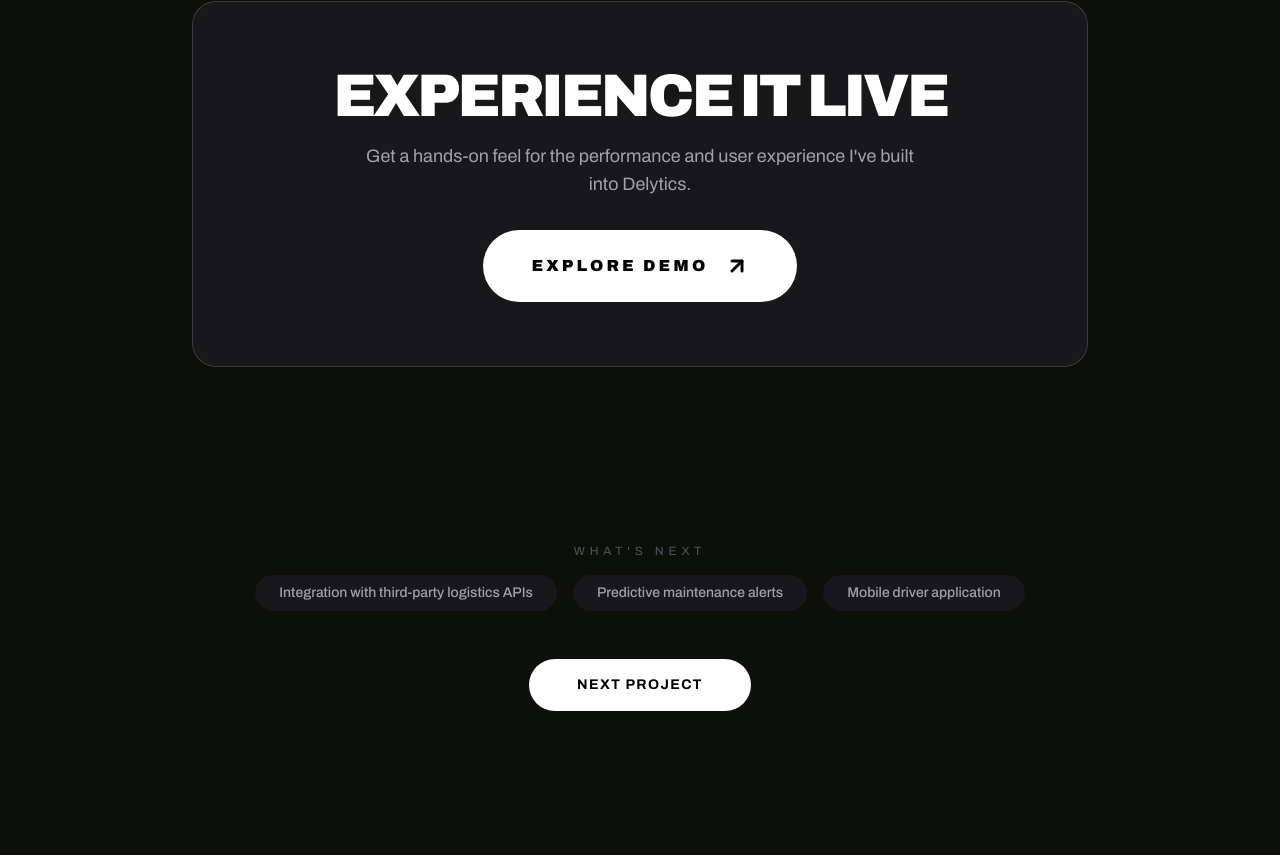
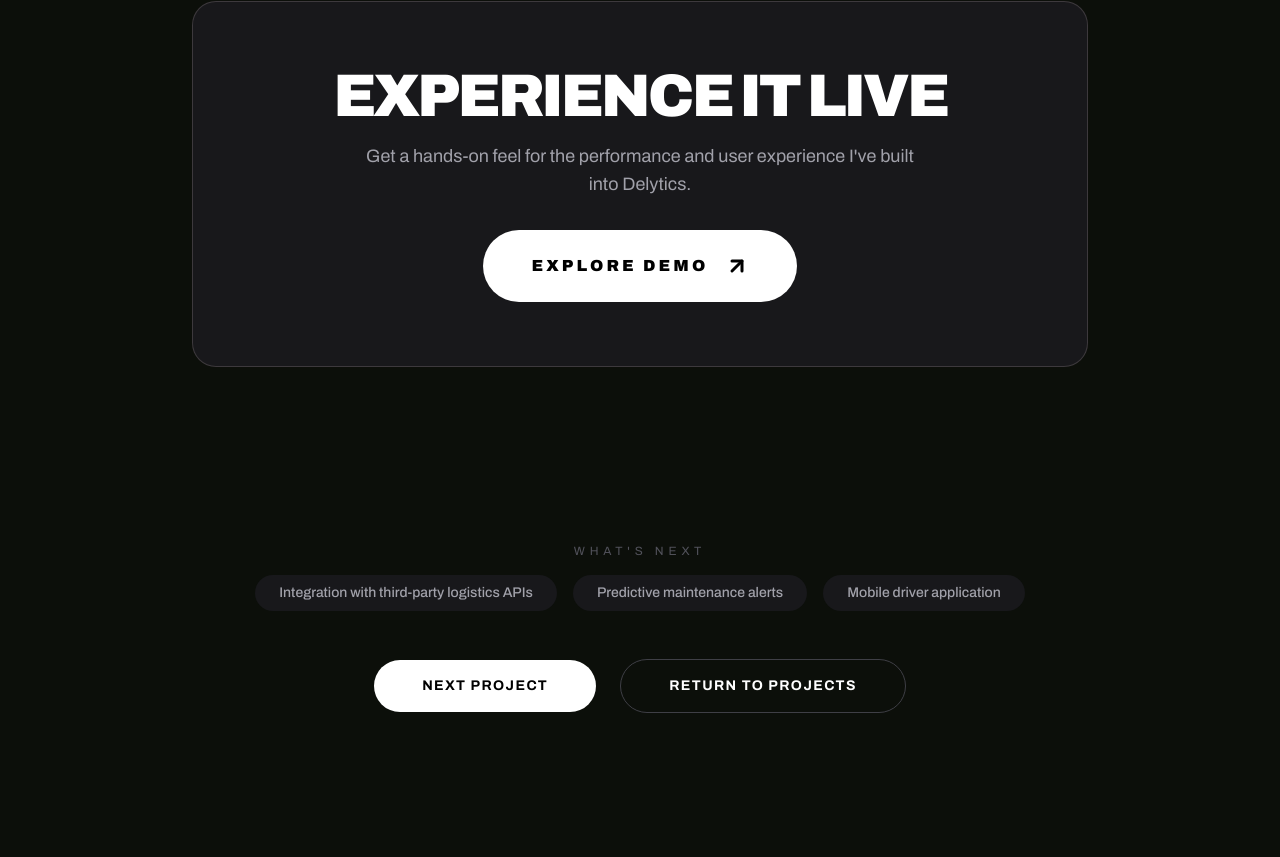
Before and after one commit to shujabakhtiar/shuja-portfolio, a Vue app: page /project/delytics in a window 1280 px wide. Shown: the part 4169-5026 px from the top of the page. Built offline with nearby package versions, Linux system fonts and the light colour scheme; a web font is replaced by a local one.

Commit message:
navigation

```diff
--- a/src/pages/ProjectDetailsPage.vue
+++ b/src/pages/ProjectDetailsPage.vue
@@ -18,7 +18,7 @@
     <div v-if="project" class="max-w-4xl mx-auto space-y-20 animate-fade-in">
       <!-- Header -->
       <header class="space-y-8">
-        <router-link to="/" class="group flex items-center gap-2 text-zinc-500 hover:text-white transition-colors duration-300 mb-12">
+        <router-link to="/#projects" class="group flex items-center gap-2 text-zinc-500 hover:text-white transition-colors duration-300 mb-12">
           <svg xmlns="http://www.w3.org/2000/svg" width="20" height="20" viewBox="0 0 24 24" fill="none" stroke="currentColor" stroke-width="2" stroke-linecap="round" stroke-linejoin="round" class="transform group-hover:-translate-x-1 transition-transform">
             <line x1="19" y1="12" x2="5" y2="12"></line>
             <polyline points="12 19 5 12 12 5"></polyline>
@@ -270,8 +270,7 @@
           </router-link>
 
           <router-link
-            v-else
-            to="/"
+            to="/#projects"
             class="inline-block px-12 py-4 border border-zinc-700 text-white font-bold uppercase tracking-widest hover:bg-white hover:text-black transition-all duration-300 rounded-full text-sm"
           >
             Return to projects
@@ -283,7 +282,7 @@
     <div v-else class="min-h-screen flex items-center justify-center">
       <div class="text-center space-y-4">
         <h2 class="text-2xl font-bold opacity-50">Project insight loading...</h2>
-        <router-link to="/" class="text-[#E2C7CF] hover:underline uppercase text-xs tracking-widest font-bold">Return to projects</router-link>
+        <router-link to="/#projects" class="text-[#E2C7CF] hover:underline uppercase text-xs tracking-widest font-bold">Return to projects</router-link>
       </div>
     </div>
   </div>
```
